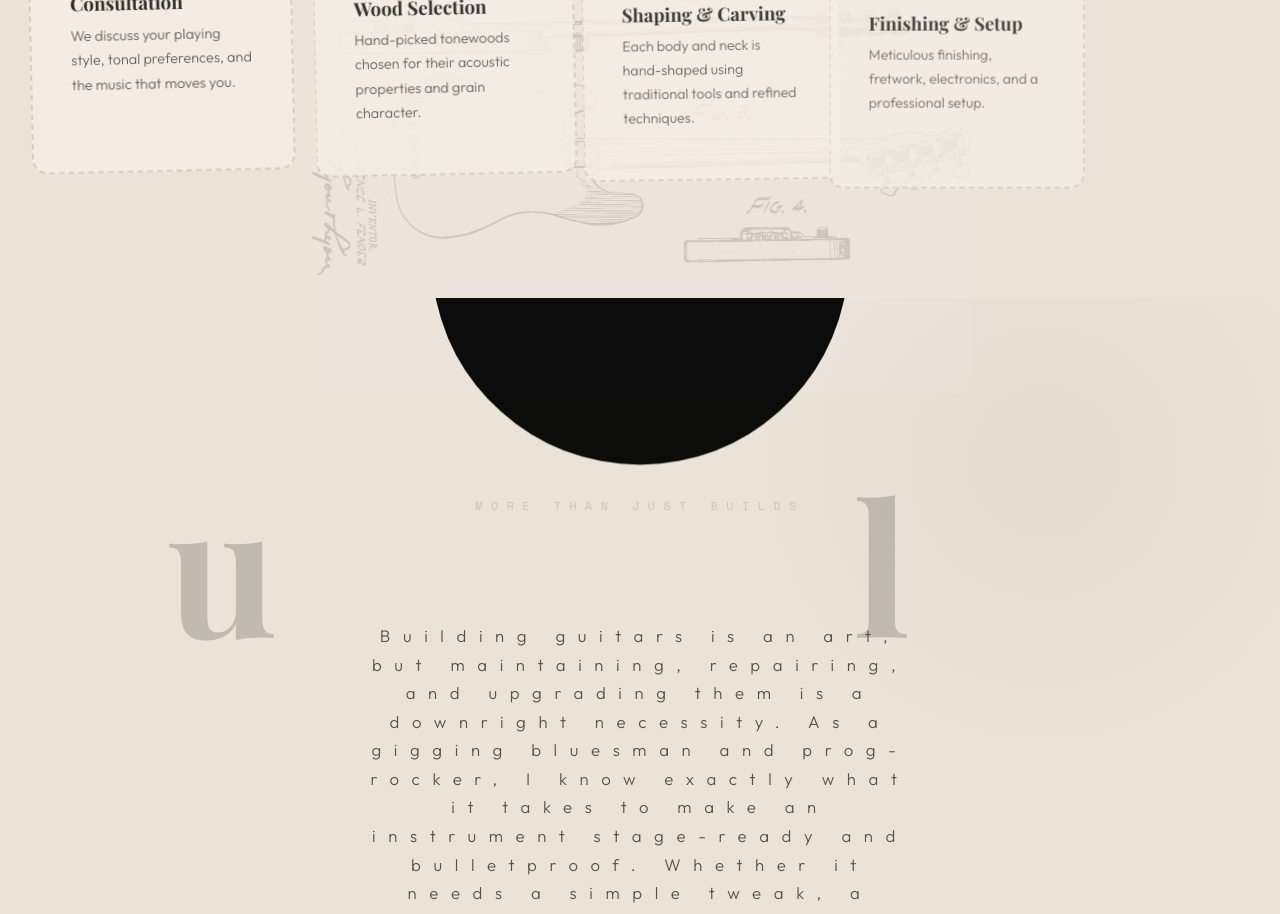
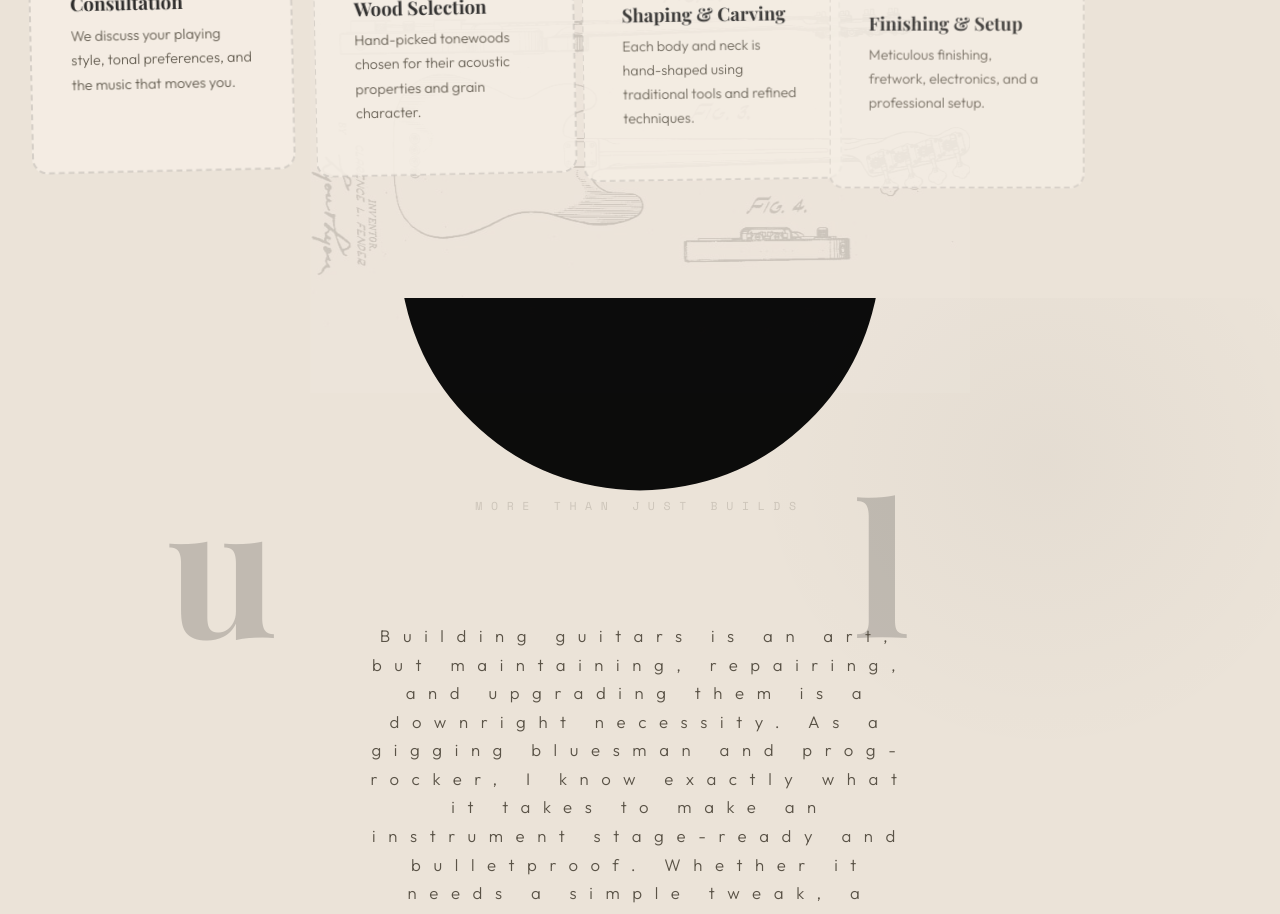
Before and after one commit to JoanDidac/Brut-Guitars, a React (Vite) app: page / in a window 1280 px wide. Shown: the part 3780-4694 px from the top of the page. Built offline with nearby package versions, Linux system fonts and the light colour scheme; a web font is replaced by a local one.

Commit message:
Upscale solid-circle ceiling graphic width to 30rem

```diff
--- a/src/components/Services.css
+++ b/src/components/Services.css
@@ -14,8 +14,8 @@
        3. rotate(-90deg): Face the flat edge up
     */
     transform: translateX(-50%) translateY(-35%) rotate(-90deg);
-    width: 26rem;
-    /* Scaled up explicitly to 26rem as requested */
+    width: 30rem;
+    /* Scaled up explicitly to 30rem as requested */
     height: auto;
     z-index: 10;
     opacity: 0.95;
```
